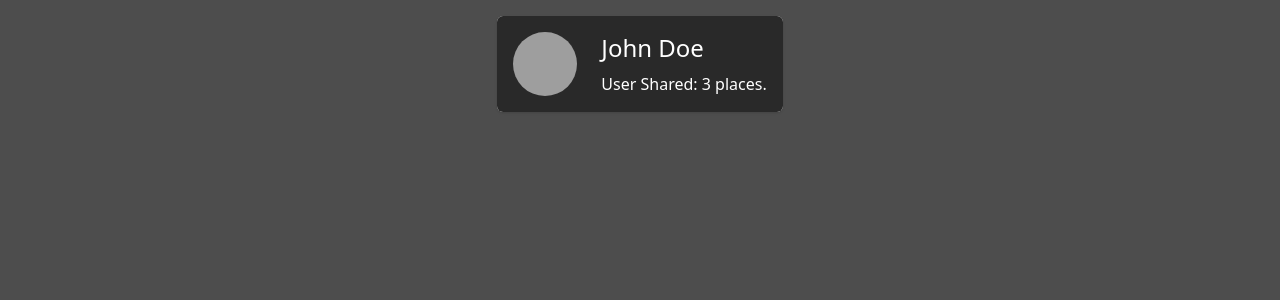
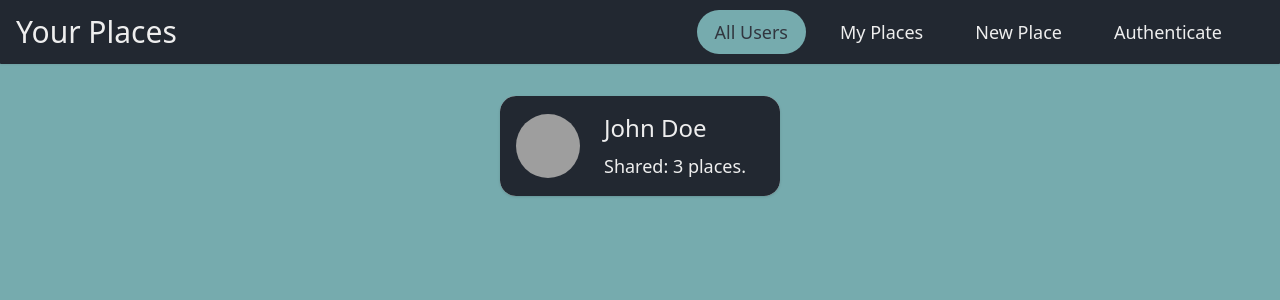
Before and after one commit to shameworm/share-places, a React (Vite) app in the folder frontend/: page / in a window 1280 px wide. Shown: the top 300 px of the page. Built offline with nearby package versions, Linux system fonts and the light colour scheme; grey boxes are pictures that could not be loaded.

Commit message:
Create basic main navigaton for desktop, looking forward to add mobile view logic. (Also tweak styles a bit: fonts, colors etc.)

```diff
--- a/frontend/index.html
+++ b/frontend/index.html
@@ -6,7 +6,7 @@
     <link rel="preconnect" href="https://fonts.googleapis.com" />
     <link rel="preconnect" href="https://fonts.gstatic.com" crossorigin />
     <link
-      href="https://fonts.googleapis.com/css2?family=Alata&family=Josefin+Sans:ital,wght@0,100..700;1,100..700&display=swap"
+      href="https://fonts.googleapis.com/css2?family=Alata&family=Ubuntu:ital,wght@0,300;0,400;0,500;0,700;1,300;1,400;1,500;1,700&display=swap"
       rel="stylesheet"
     />
     <meta name="viewport" content="width=device-width, initial-scale=1.0" />
--- a/frontend/src/index.css
+++ b/frontend/src/index.css
@@ -7,5 +7,5 @@
 }
 
 body {
-  @apply m-0 bg-[#4d4d4d];
+  @apply text-lg font-sans m-0 bg-[#76ABAE];
 }
--- /dev/null
+++ b/frontend/src/shared/components/Navigation/MainHeader.tsx
@@ -0,0 +1,15 @@
+import { ReactNode } from "react";
+
+interface MainHeaderProps {
+  children: ReactNode;
+}
+
+const MainHeader: React.FC<MainHeaderProps> = ({ children }) => {
+  return (
+    <header className="w-full h-16 flex items-center fixed top-0 left-0 bg-[#222831] shadow-sm px-4 py-0 z-[5] md:justify-between rounded-b-[0.900px]">
+      {children}
+    </header>
+  );
+};
+
+export default MainHeader;
--- /dev/null
+++ b/frontend/src/shared/components/Navigation/MainNavigation.tsx
@@ -0,0 +1,24 @@
+import { Link } from "react-router-dom";
+
+import MainHeader from "./MainHeader";
+import NavLinks from "./NavLinks";
+
+const MainNavigation: React.FC = () => {
+  return (
+    <MainHeader>
+      <button className="w-12 h-12 bg-transparent border-none flex flex-col justify-around mr-8 cursor-pointer md:hidden">
+        <span className="block w-12 h-[2.5px] bg-[#EEEEEE]"></span>
+        <span className="block w-12 h-[2.5px] bg-[#EEEEEE]"></span>
+        <span className="block w-12 h-[2.5px] bg-[#EEEEEE]"></span>
+      </button>
+      <h1 className="text-[#EEEEEE] text-3xl">
+        <Link to="/">Your Places</Link>
+      </h1>
+      <nav className="hidden h-full md:block">
+        <NavLinks />
+      </nav>
+    </MainHeader>
+  );
+};
+
+export default MainNavigation;
--- /dev/null
+++ b/frontend/src/shared/components/Navigation/NavLinks.tsx
@@ -0,0 +1,66 @@
+import { NavLink } from "react-router-dom";
+
+const NavLinks: React.FC = () => {
+  return (
+    <ul className="m-0 p-0 w-full h-full bg-transparent border-none flex flex-col justify-center items-center mr-8 cursor-pointer md:flex-row">
+      <li className="m-4 md:my-0 md:mx-2">
+        <NavLink
+          to="/"
+          className={(navData) =>
+            `border-2 border-solid border-transparent py-2 px-4 hover:bg-[#31363F] hover:border-[#76ABAE] hover:rounded-full  hover:text-white duration-200 ${
+              navData.isActive
+                ? "bg-[#76ABAE] border-[#76ABAE] rounded-full text-[#31363F]"
+                : "text-[#EEEEEE]"
+            } `
+          }
+        >
+          All Users
+        </NavLink>
+      </li>
+      <li className="m-4 md:my-0 md:mx-2">
+        <NavLink
+          to="/u1/places"
+          className={(navData) =>
+            `border-2 border-solid border-transparent py-2 px-4 hover:bg-[#31363F] hover:border-[#76ABAE] hover:rounded-full  hover:text-white duration-200 ${
+              navData.isActive
+                ? "bg-[#76ABAE] border-[#76ABAE] rounded-full text-[#31363F]"
+                : "text-[#EEEEEE]"
+            } `
+          }
+        >
+          My Places
+        </NavLink>
+      </li>
+      <li className="m-4 md:my-0 md:mx-2">
+        <NavLink
+          to="/places/new"
+          className={(navData) =>
+            `border-2 border-solid border-transparent py-2 px-4 hover:bg-[#31363F] hover:border-[#76ABAE] hover:rounded-full  hover:text-white duration-200 ${
+              navData.isActive
+                ? "bg-[#76ABAE] border-[#76ABAE] rounded-full text-[#31363F]"
+                : "text-[#EEEEEE]"
+            } `
+          }
+        >
+          New Place
+        </NavLink>
+      </li>
+      <li className="m-4 md:my-0 md:mx-2">
+        <NavLink
+          to="/auth"
+          className={(navData) =>
+            `border-2 border-solid border-transparent py-2 px-4 hover:bg-[#31363F] hover:border-[#76ABAE] hover:rounded-full  hover:text-white duration-200 ${
+              navData.isActive
+                ? "bg-[#76ABAE] border-[#76ABAE] rounded-full text-[#31363F]"
+                : "text-[#EEEEEE]"
+            } `
+          }
+        >
+          Authenticate
+        </NavLink>
+      </li>
+    </ul>
+  );
+};
+
+export default NavLinks;
--- a/frontend/src/shared/components/UIElements/Card.tsx
+++ b/frontend/src/shared/components/UIElements/Card.tsx
@@ -5,7 +5,7 @@ type CardProps = {
 };
 const Card: React.FC<CardProps> = ({ children }) => {
   return (
-    <div className="relative m-0 shadow rounded-md p-0 overflow-hidden bg-white">
+    <div className="relative m-0 shadow rounded-2xl p-0 overflow-hidden bg-white">
       {children}
     </div>
   );
--- a/frontend/src/shared/pages/Root.tsx
+++ b/frontend/src/shared/pages/Root.tsx
@@ -1,9 +1,11 @@
 import { Outlet } from "react-router-dom";
+import MainNavigation from "../components/Navigation/MainNavigation";
 
 const RootLayout: React.FC = () => {
   return (
     <>
-      <main>
+      <MainNavigation />
+      <main className="mt-20">
         <Outlet />
       </main>
     </>
--- a/frontend/src/user/components/UserItem.tsx
+++ b/frontend/src/user/components/UserItem.tsx
@@ -10,7 +10,7 @@ const UserItem: React.FC<User> = ({ id, image, name, places }) => {
       <Card>
         <Link
           to={`${id}/places`}
-          className="flex items-center w-full h-full p-4 text-white bg-[#292929] hover:bg-[#ffd900] active:bg-[#ffd900] hover:text-[#292929] active:text-[#292929]"
+          className="flex items-center w-full h-full p-4 text-[#EEEEEE] bg-[#222831] hover:text-[#222831] hover:bg-[#EEEEEE] active:bg-[#31363F] duration-500"
         >
           <div className="w-16 h-16 mr-6">
             <Avatar image={image} alt={name} />
@@ -18,7 +18,7 @@ const UserItem: React.FC<User> = ({ id, image, name, places }) => {
           <div>
             <h2 className="mb-2  font-normal text-2xl">{name}</h2>
             <h3 className="m-0 ">
-              User Shared: {places} {places === 1 ? "place" : "places"}.
+              Shared: {places} {places === 1 ? "place" : "places"}.
             </h3>
           </div>
         </Link>
--- a/frontend/src/user/components/UsersList.tsx
+++ b/frontend/src/user/components/UsersList.tsx
@@ -1,5 +1,6 @@
 import { User } from "../../models/User";
 import UserItem from "./UserItem";
+import Card from "../../shared/components/UIElements/Card";
 
 type UserListProps = {
   items: User[];
@@ -7,8 +8,10 @@ type UserListProps = {
 const UsersList: React.FC<UserListProps> = ({ items }) => {
   if (items.length === 0) {
     return (
-      <div className="text-center flex justify-center items-center">
-        <h2>No users found.</h2>
+      <div className="text-center flex justify-center items-center p-4">
+        <Card>
+          <h2>No users found.</h2>
+        </Card>
       </div>
     );
   }
--- a/frontend/tailwind.config.js
+++ b/frontend/tailwind.config.js
@@ -11,7 +11,7 @@ export default {
       },
       extend: {
         fontFamily: {
-          sans: ["Josefin Sans", "sans-serif"],
+          sans: ["Ubuntu", "sans-serif"],
           alata: ["Alata"],
         },
       },
```
Also changed, not shown: frontend/src/shared/components/Navigation/SideDrawer.tsx (added).
